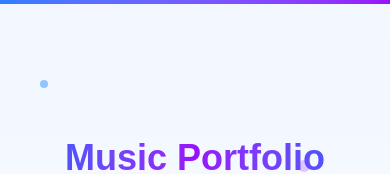
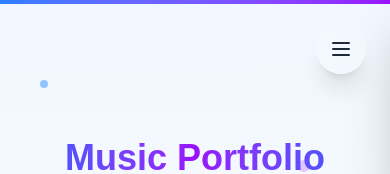
Before and after one commit to beatolabo/portfolio, a Next.js app: page / in a window 390 px wide. Shown: the top 174 px of the page. Built offline with nearby package versions, Linux system fonts and the light colour scheme.

Commit message:
モバイル用のハンバーガーメニューとドロワーを追加し、デスクトップ用ナビゲーションを整理した。また、モバイルメニューの開閉時にオーバーレイを表示する機能を実装した。

```diff
--- a/src/app/page.tsx
+++ b/src/app/page.tsx
@@ -9,6 +9,7 @@ import ContactSection from '@/components/sections/ContactSection';
 export default function Home() {
   const [activeSection, setActiveSection] = useState('hero');
   const [isClient, setIsClient] = useState(false);
+  const [isMobileMenuOpen, setIsMobileMenuOpen] = useState(false);
   const { scrollYProgress } = useScroll();
   const scaleX = useSpring(scrollYProgress, {
     stiffness: 100,
@@ -77,6 +78,8 @@ export default function Home() {
 
       {/* フローティングナビゲーション */}
       {isClient && (
+        <>
+          {/* デスクトップ用ナビゲーション */}
           <motion.nav
             className="fixed top-8 right-8 z-40 hidden lg:block"
             initial={{ opacity: 0, x: 50 }}
@@ -127,6 +130,106 @@ export default function Home() {
               </div>
             </div>
           </motion.nav>
+
+          {/* モバイル用ハンバーガーメニューボタン */}
+          <motion.button
+            className="fixed top-6 right-6 z-50 lg:hidden p-3 bg-white/10 dark:bg-gray-800/10 backdrop-blur-md rounded-full shadow-xl border border-white/20"
+            onClick={() => setIsMobileMenuOpen(!isMobileMenuOpen)}
+            initial={{ opacity: 0, x: 50 }}
+            animate={{ opacity: 1, x: 0 }}
+            transition={{ delay: 2, duration: 0.8 }}
+            whileHover={{ scale: 1.1 }}
+            whileTap={{ scale: 0.95 }}
+          >
+            <motion.div
+              animate={isMobileMenuOpen ? "open" : "closed"}
+              variants={{
+                open: { rotate: 90 },
+                closed: { rotate: 0 }
+              }}
+              transition={{ duration: 0.3 }}
+            >
+              <svg
+                className="w-6 h-6 text-gray-800 dark:text-white"
+                fill="none"
+                stroke="currentColor"
+                viewBox="0 0 24 24"
+              >
+                {isMobileMenuOpen ? (
+                  <path strokeLinecap="round" strokeLinejoin="round" strokeWidth={2} d="M6 18L18 6M6 6l12 12" />
+                ) : (
+                  <path strokeLinecap="round" strokeLinejoin="round" strokeWidth={2} d="M4 6h16M4 12h16M4 18h16" />
+                )}
+              </svg>
+            </motion.div>
+          </motion.button>
+
+          {/* モバイル用メニュードロワー */}
+          <motion.div
+            className="fixed top-0 right-0 h-screen w-80 bg-white/95 dark:bg-gray-900/95 backdrop-blur-md z-40 lg:hidden shadow-2xl"
+            initial={{ x: '100%' }}
+            animate={{ x: isMobileMenuOpen ? 0 : '100%' }}
+            transition={{ type: 'spring', stiffness: 300, damping: 30 }}
+          >
+            <div className="flex flex-col h-full pt-20 px-6">
+              <div className="flex flex-col space-y-4">
+                {[
+                  { id: 'hero', label: 'Home', icon: 'M3 12l2-2m0 0l7-7 7 7M5 10v10a1 1 0 001 1h3m10-11l2 2m-2-2v10a1 1 0 01-1 1h-3m-6 0a1 1 0 001-1v-4a1 1 0 011-1h2a1 1 0 011 1v4a1 1 0 001 1m-6 0h6' },
+                  { id: 'profile', label: 'Profile', icon: 'M16 7a4 4 0 11-8 0 4 4 0 018 0zM12 14a7 7 0 00-7 7h14a7 7 0 00-7-7z' },
+                  { id: 'contact', label: 'Contact', icon: 'M3 8l7.89 4.26a2 2 0 002.22 0L21 8M5 19h14a2 2 0 002-2V7a2 2 0 00-2-2H5a2 2 0 00-2 2v10a2 2 0 002 2z' }
+                ].map((item, index) => {
+                  const isActive = activeSection === item.id;
+                  return (
+                    <motion.button
+                      key={item.id}
+                      onClick={() => {
+                        scrollToSection(item.id);
+                        setIsMobileMenuOpen(false);
+                      }}
+                      className={`flex items-center space-x-4 p-4 rounded-xl transition-all duration-300 text-left ${
+                        isActive
+                          ? 'bg-blue-100 dark:bg-blue-900/30 text-blue-600 dark:text-blue-400'
+                          : 'bg-gray-50 dark:bg-gray-800/50 hover:bg-gray-100 dark:hover:bg-gray-700/50 text-gray-800 dark:text-white'
+                      }`}
+                      initial={{ opacity: 0, x: 50 }}
+                      animate={{
+                        opacity: isMobileMenuOpen ? 1 : 0,
+                        x: isMobileMenuOpen ? 0 : 50
+                      }}
+                      transition={{
+                        delay: isMobileMenuOpen ? 0.1 + index * 0.1 : 0,
+                        duration: 0.3
+                      }}
+                      whileHover={{ scale: 1.02 }}
+                      whileTap={{ scale: 0.98 }}
+                    >
+                      <svg
+                        className="w-6 h-6"
+                        fill="none"
+                        stroke="currentColor"
+                        viewBox="0 0 24 24"
+                      >
+                        <path strokeLinecap="round" strokeLinejoin="round" strokeWidth={2} d={item.icon} />
+                      </svg>
+                      <span className="text-lg font-medium">{item.label}</span>
+                    </motion.button>
+                  );
+                })}
+              </div>
+            </div>
+          </motion.div>
+
+          {/* モバイルメニュー開閉時のオーバーレイ */}
+          {isMobileMenuOpen && (
+            <motion.div
+              className="fixed inset-0 bg-black/20 backdrop-blur-sm z-30 lg:hidden"
+              initial={{ opacity: 0 }}
+              animate={{ opacity: 1 }}
+              exit={{ opacity: 0 }}
+              onClick={() => setIsMobileMenuOpen(false)}
+            />
+          )}
+        </>
       )}
 
       {/* メインコンテンツ */}
```
Lines whose indentation alone changed are shown as unchanged.
